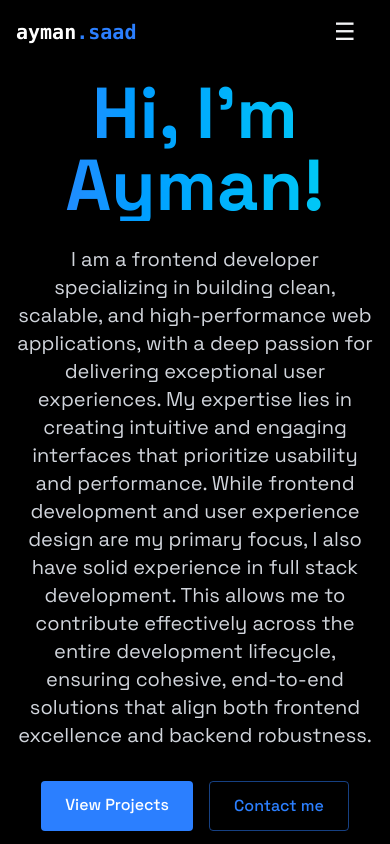
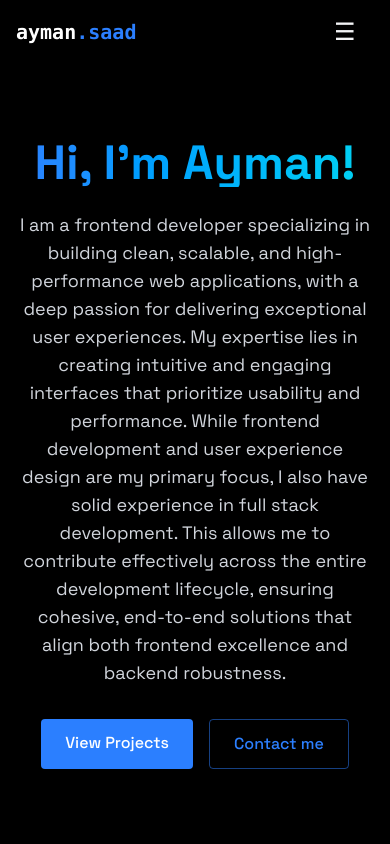
Before and after one commit to ayman0713/aymansaad-portfolio, a React (Vite) app: page / in a window 390 px wide. Shown: the top 844 px of the page. Built offline with nearby package versions, Linux system fonts and the light colour scheme; no server answers.

Commit message:
Title and text resized

```diff
--- a/src/components/Home.jsx
+++ b/src/components/Home.jsx
@@ -4,11 +4,11 @@ export const Home = () => {
     return <section id="home" className=" min-h-screen flex items-center justify-center relative">
         <RevealOnScroll>
         <div className=" text-center z-10 px-4">
-            <h1 className=" text-7xl md:text-7xl font-bold mb-6 bg-gradient-to-r from-blue-500 to-cyan-400 bg-clip-text text-transparent leading-right">
+            <h1 className=" text-5xl md:text-7xl font-bold mb-6 bg-gradient-to-r from-blue-500 to-cyan-400 bg-clip-text text-transparent leading-right">
             Hi, I'm Ayman!
             </h1>
 
-            <p className=" text-gray-300 text-xl mb-8 max-w-lg mx-auto">
+            <p className=" text-gray-300 text-lg mb-8 max-w-lg mx-auto">
             I am a frontend developer specializing in building clean, scalable, and high-performance web applications, with a deep passion for delivering exceptional user experiences.
             My expertise lies in creating intuitive and engaging interfaces that prioritize usability and performance.
             While frontend development and user experience design are my primary focus, I also have solid experience in full stack development.
```
